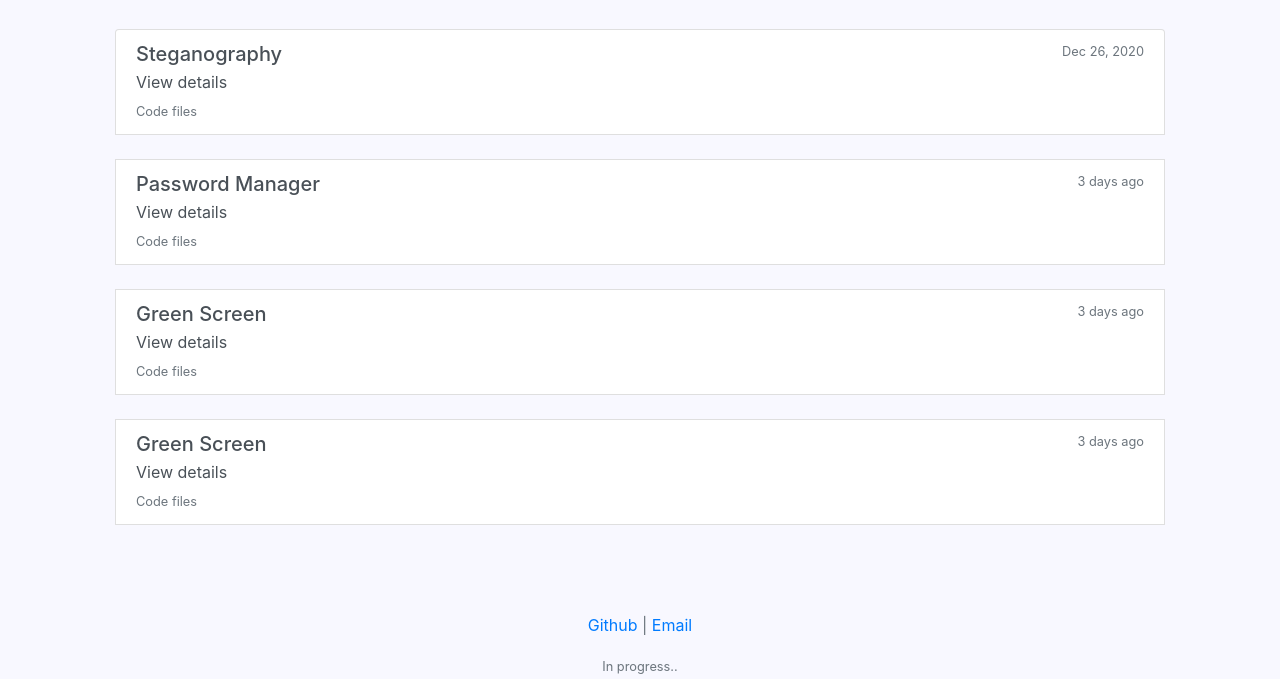
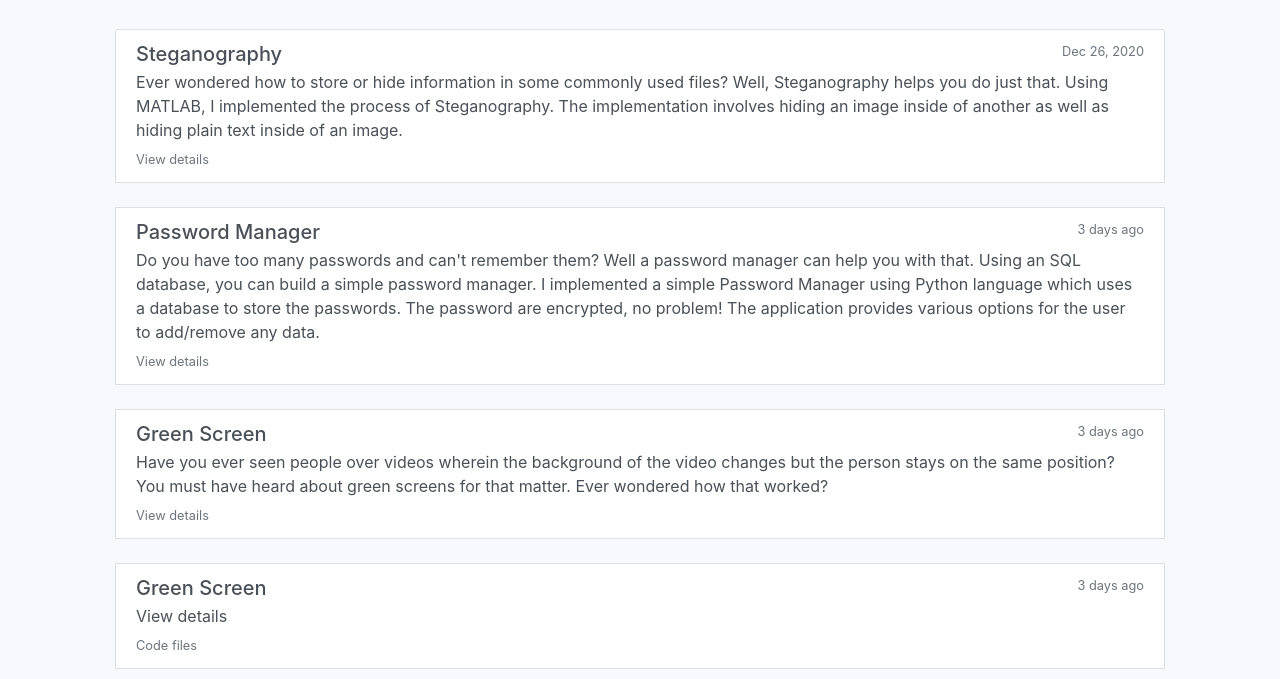
Before and after one commit to prtvi/prtvi.github.io, a plain HTML site: page projects.html in a window 1280 px wide. Shown: the part 121-800 px from the top of the page. Drawn offline with nearby package versions, Linux system fonts and the light colour scheme.

Commit message:
modified index.html and projects.html

```diff
--- a/projects.html
+++ b/projects.html
@@ -78,8 +78,12 @@
                             <h5 class="mb-1">Steganography</h5>
                             <small class="text-muted">Dec 26, 2020</small>
                         </div>
-                        <p class="mb-1">View details</p>
-                        <small class="text-muted">Code files</small>
+                        <p class="mb-1">Ever wondered how to store or hide information in some commonly used files?
+                            Well, Steganography helps you do just that. Using MATLAB, I implemented the process of
+                            Steganography. The implementation involves hiding an image inside of another as well as
+                            hiding plain text inside of an image.
+                        </p>
+                        <small class="text-muted">View details</small>
                     </a>
                     <br>
 
@@ -88,8 +92,13 @@
                             <h5 class="mb-1">Password Manager</h5>
                             <small class="text-muted">3 days ago</small>
                         </div>
-                        <p class="mb-1">View details</p>
-                        <small class="text-muted">Code files</small>
+                        <p class="mb-1">Do you have too many passwords and can't remember them? Well a password manager
+                            can help you with that. Using an SQL database, you can build a simple password manager. I
+                            implemented a simple Password Manager using Python language which uses a database to store
+                            the passwords. The password are encrypted, no problem! The application provides various
+                            options for the user to add/remove any data.
+                        </p>
+                        <small class="text-muted">View details</small>
                     </a>
                     <br>
 
@@ -98,8 +107,11 @@
                             <h5 class="mb-1">Green Screen</h5>
                             <small class="text-muted">3 days ago</small>
                         </div>
-                        <p class="mb-1">View details</p>
-                        <small class="text-muted">Code files</small>
+                        <p class="mb-1">Have you ever seen people over videos wherein the background of the video
+                            changes but the person stays on the same position? You must have heard about green screens
+                            for that matter. Ever wondered how that worked?
+                        </p>
+                        <small class="text-muted">View details</small>
                     </a>
                     <br>
 
```
Also changed, not shown: index.html (+4 -3 lines).
